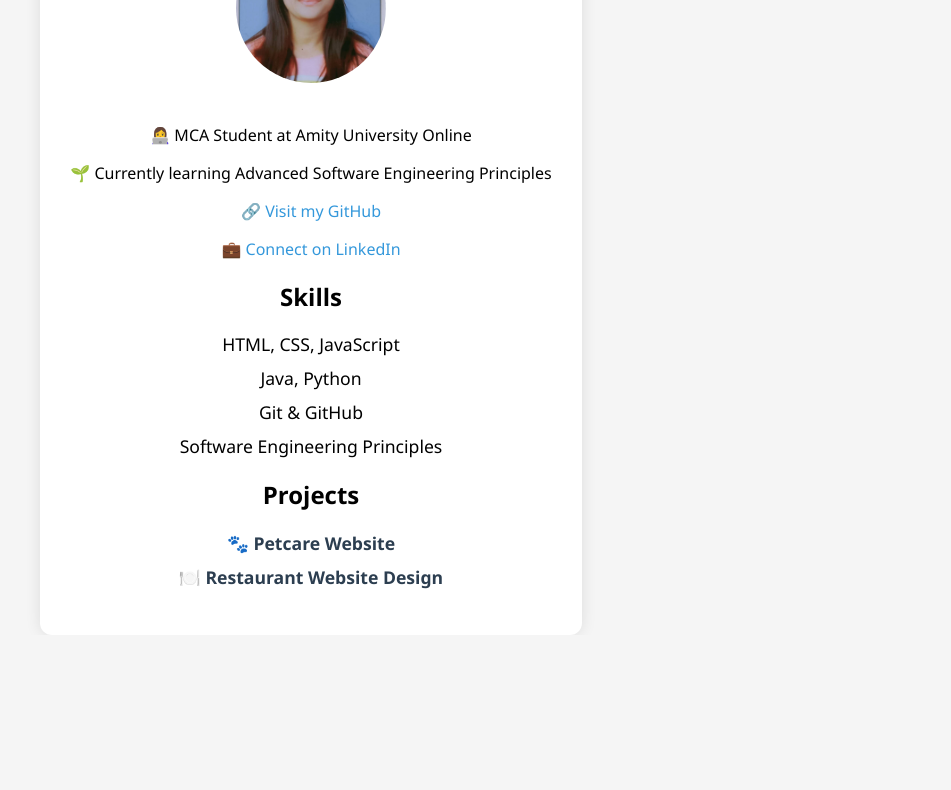
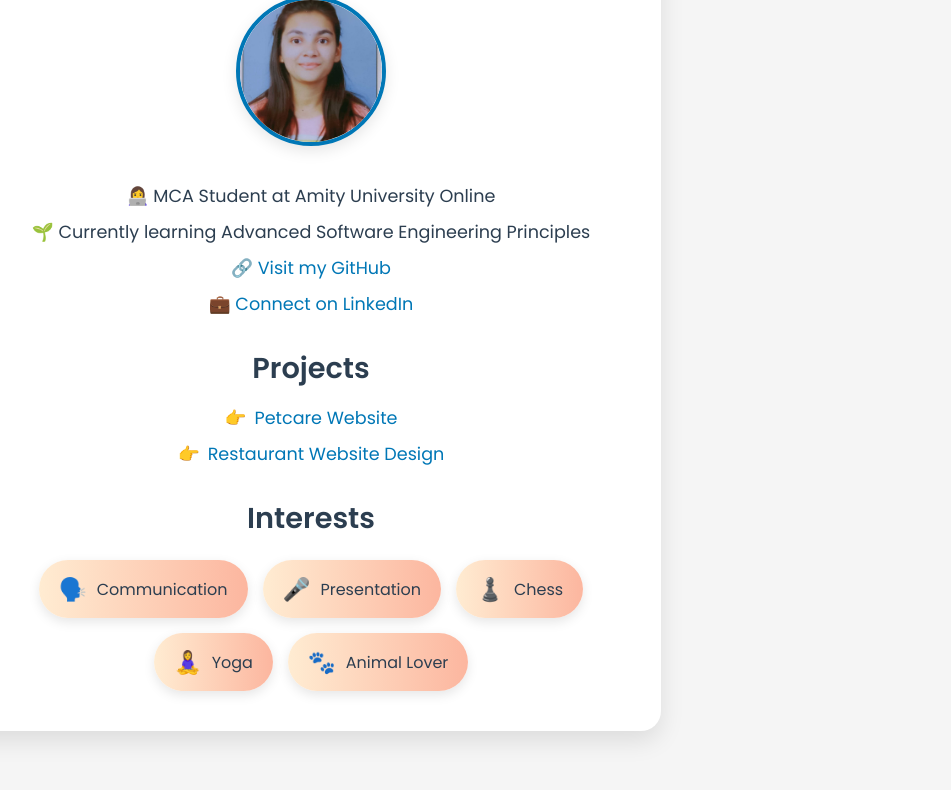
Before and after one commit to gayatriik393/Introduction, a plain HTML site: page index.html in a window 1280 px wide. Shown: the part 174-964 px from the top of the page, without its empty margins (329-1280 px from the left). Before the commit the page ends 809 px from the top, so only its background shows below. Drawn offline with Linux system fonts and the light colour scheme.

Commit message:
Update all the changes to make this attractive

```diff
--- a/index.html
+++ b/index.html
@@ -2,34 +2,60 @@
 <html lang="en">
 <head>
   <meta charset="UTF-8" />
-  <meta name="viewport" content="width=device-width, initial-scale=1.0" />
-  <title>My Introduction</title>
+  <meta name="viewport" content="width=device-width, initial-scale=1.0"/>
+  <title>Gayatri | Portfolio</title>
   <link rel="stylesheet" href="style.css" />
+  <link href="https://fonts.googleapis.com/css2?family=Poppins:wght@400;600&display=swap" rel="stylesheet"/>
 </head>
 <body>
+
+  <button class="toggle-btn" onclick="toggleDarkMode()">Toggle Dark/Light</button>
+
   <div class="container">
     <h1>Hello, I'm Gayatri!</h1>
-    <img src="IMG_20231213_090914.jpeg" alt="Gayatri's Photo" class="profile-pic" />
+    <img src="IMG_20231213_090914.jpeg" alt="Gayatri Profile Picture" class="profile-pic" />
     <p>👩‍💻 MCA Student at Amity University Online</p>
     <p>🌱 Currently learning Advanced Software Engineering Principles</p>
+
     <p>🔗 <a href="https://github.com/gayatriik393" target="_blank">Visit my GitHub</a></p>
     <p>💼 <a href="https://www.linkedin.com/in/gayatriikarande393" target="_blank">Connect on LinkedIn</a></p>
-    <h2>Skills</h2>
-<ul>
-  <li>HTML, CSS, JavaScript</li>
-  <li>Java, Python</li>
-  <li>Git & GitHub</li>
-  <li>Software Engineering Principles</li>
-</ul>
-<h2>Projects</h2>
-<ul>
-  <li>
-    🐾 <a href="https://github.com/gayatriik393/Petcare-website" target="_blank">Petcare Website</a>
-  </li>
-  <li>
-    🍽️ <a href="https://github.com/gayatriik393/Restaurant-website-design-" target="_blank">Restaurant Website Design</a>
-  </li>
-</ul>
-</div>
+
+    <h2>Projects</h2>
+    <ul>
+      <li><a href="https://github.com/gayatriik393/Petcare-website" target="_blank">Petcare Website</a></li>
+      <li><a href="https://github.com/gayatriik393/Restaurant-website-design-" target="_blank">Restaurant Website Design</a></li>
+    </ul>
+
+    <h2>Interests</h2>
+    <div class="interests-grid">
+      <div class="interest">
+        <span class="icon">🗣️</span>
+        <span class="text">Communication</span>
+      </div>
+      <div class="interest">
+        <span class="icon">🎤</span>
+        <span class="text">Presentation</span>
+      </div>
+      <div class="interest">
+        <span class="icon">♟️</span>
+        <span class="text">Chess</span>
+      </div>
+      <div class="interest">
+        <span class="icon">🧘‍♀️</span>
+        <span class="text">Yoga</span>
+      </div>
+      <div class="interest">
+        <span class="icon">🐾</span>
+        <span class="text">Animal Lover</span>
+      </div>
+    </div>
+  </div>
+
+  <script>
+    function toggleDarkMode() {
+      document.body.classList.toggle("dark-mode");
+    }
+  </script>
+
 </body>
 </html>
--- a/style.css
+++ b/style.css
@@ -1,44 +1,83 @@
-body {
-    font-family: 'Segoe UI', sans-serif;
-    background-color: #f5f5f5;
+
+* {
     margin: 0;
     padding: 0;
-    display: flex;
-    justify-content: center;
-    align-items: center;
-    height: 100vh;
+    box-sizing: border-box;
+  }
+
+  body {
+    font-family: 'Poppins', sans-serif;
+    background-color: #f5f5f5;
+    color: #2c3e50;
+    transition: background-color 0.4s, color 0.4s;
+  }
+
+  .dark-mode {
+    background-color: #121212;
+    color: #f0f0f0;
   }
 
   .container {
+    max-width: 700px;
+    margin: 60px auto;
     background-color: #ffffff;
-    padding: 30px;
-    border-radius: 12px;
-    box-shadow: 0 0 15px rgba(0, 0, 0, 0.1);
+    padding: 40px;
+    border-radius: 20px;
+    box-shadow: 0 10px 25px rgba(0, 0, 0, 0.1);
     text-align: center;
+    transition: transform 0.3s ease, background-color 0.4s, color 0.4s;
+    animation: fadeIn 1s ease;
+  }
+
+  .dark-mode .container {
+    background-color: #1f1f1f;
   }
 
   h1 {
-    color: #2c3e50;
+    font-size: 2.5rem;
+    margin-bottom: 10px;
   }
   .profile-pic {
     width: 150px;
     height: 150px;
     border-radius: 50%;
+    object-fit: cover;
+    border: 4px solid #0077b6;
     margin-bottom: 20px;
-    object-fit: cover;
+    transition: transform 0.4s ease, box-shadow 0.4s ease;
+    box-shadow: 0 5px 15px rgba(0, 0, 0, 0.1);
+  }
+
+  .profile-pic:hover {
+    transform: scale(1.05) rotate(1deg);
+    box-shadow: 0 8px 25px rgba(0, 0, 0, 0.15);
+  }
+  p {
+    font-size: 1.1rem;
+    margin: 10px 0;
+  }
+
+  h2 {
+    font-size: 1.8rem;
+    margin-top: 30px;
   }
 
   a {
+    color: #0077b6;
     text-decoration: none;
-    color: #3498db;
+    font-weight: 500;
+    transition: color 0.3s;
   }
 
   a:hover {
+    color: #00b4d8;
     text-decoration: underline;
   }
+
   ul {
     list-style: none;
     padding: 0;
+    margin-top: 15px;
   }
 
   li {
@@ -46,11 +85,85 @@ body {
     font-size: 1.1rem;
   }
 
-  li a {
-    color: #2c3e50;
-    font-weight: bold;
+  li::before {
+    content: "👉";
+    margin-right: 8px;
+    color: #0077b6;
   }
 
-  li a:hover {
-    color: #3498db;
+  .toggle-btn {
+    position: absolute;
+    top: 20px;
+    right: 30px;
+    background-color: #0077b6;
+    color: white;
+    border: none;
+    padding: 10px 16px;
+    border-radius: 20px;
+    cursor: pointer;
+    transition: background-color 0.3s;
   }
+
+  .toggle-btn:hover {
+    background-color: #023e8a;
+  }
+
+  @keyframes fadeIn {
+    from { opacity: 0; transform: translateY(30px); }
+    to { opacity: 1; transform: translateY(0); }
+  }
+
+  /* Interests Section - Flex Grid Badges */
+  .interests-grid {
+    display: flex;
+    flex-wrap: wrap;
+    justify-content: center;
+    gap: 15px;
+    margin-top: 20px;
+  }
+
+  .interest {
+    background: linear-gradient(to right, #ffecd2, #fcb69f);
+    padding: 12px 20px;
+    border-radius: 30px;
+    font-size: 1rem;
+    font-weight: 500;
+    color: #2c3e50;
+    display: flex;
+    align-items: center;
+    gap: 10px;
+    box-shadow: 0 4px 12px rgba(0, 0, 0, 0.1);
+    transition: transform 0.3s ease, box-shadow 0.3s ease;
+    cursor: default;
+  }
+
+  .interest:hover {
+    transform: scale(1.05);
+    box-shadow: 0 6px 18px rgba(0, 0, 0, 0.15);
+  }
+
+  .icon {
+    font-size: 1.4rem;
+    display: inline-block;
+    transition: transform 0.4s ease;
+  }
+
+  .interest:hover .icon {
+    transform: rotate(10deg) scale(1.2);
+  }
+
+  /* Responsive */
+  @media (max-width: 600px) {
+    .container {
+      margin: 40px 20px;
+      padding: 30px 20px;
+    }
+
+    h1 {
+      font-size: 2rem;
+    }
+
+    h2 {
+      font-size: 1.5rem;
+    }
+  }
```
